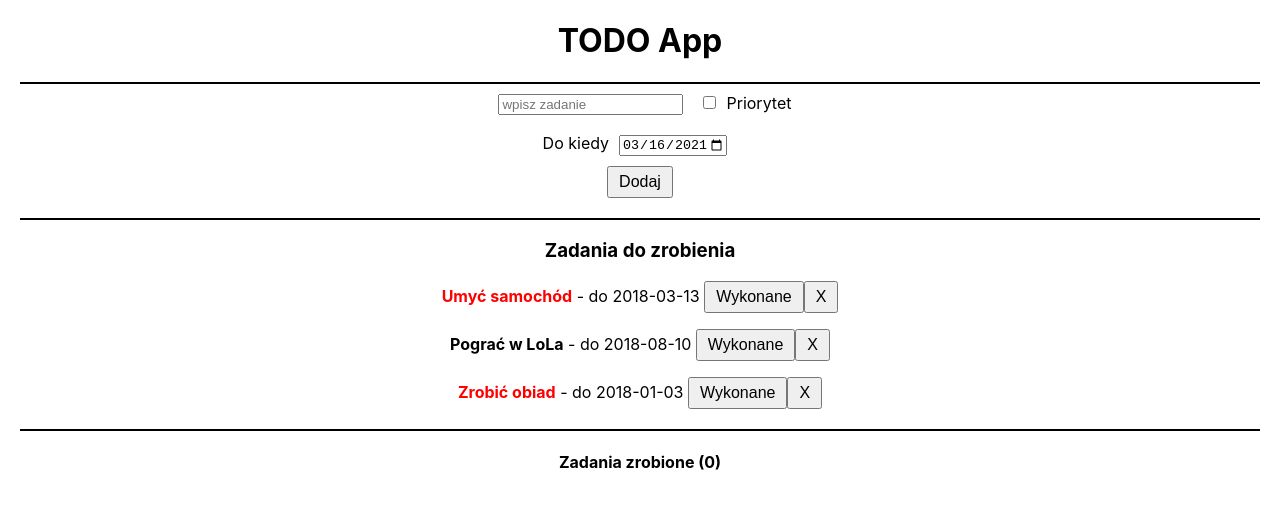
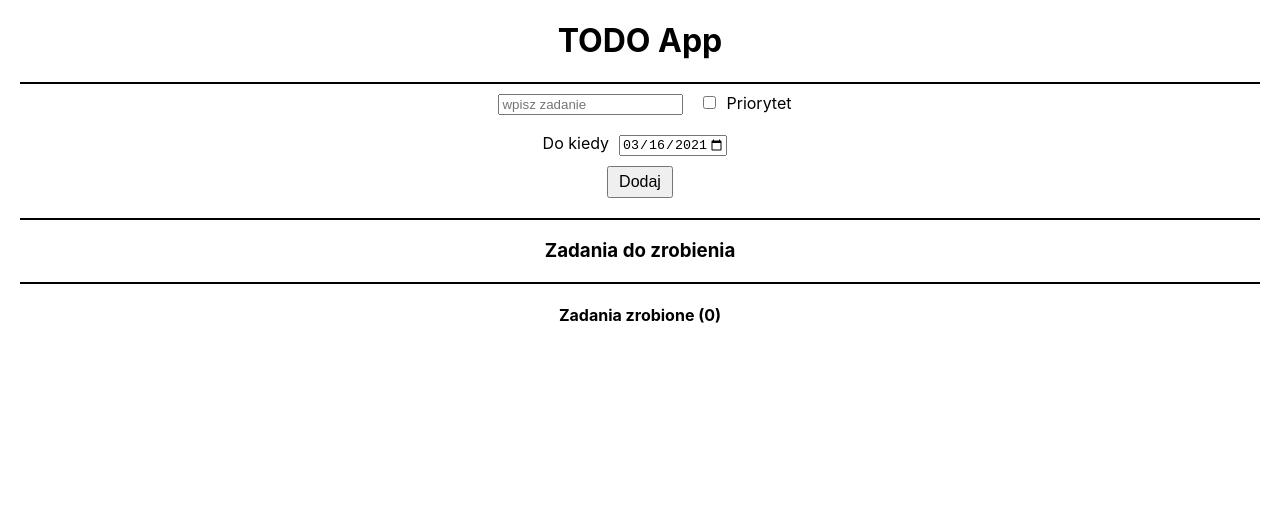
Before and after one commit to JacobOsowsky/ToDo, a React (Create React App) app: page / in a window 1280 px wide. Shown: the top 508 px of the page. Built offline with nearby package versions, Linux system fonts and the light colour scheme.

Commit message:
add sort functions for tasks

```diff
--- a/src/components/App.js
+++ b/src/components/App.js
@@ -5,32 +5,7 @@ import TaskList from './TaskList'
 
 class App extends Component {
   state = {
-    tasks: [
-      {
-        id: 0,
-        text: 'Umyć samochód',
-        date: '2018-03-13',
-        important: true,
-        active: true,
-        finishDate: null
-      },
-      {
-        id: 1,
-        text: 'Pograć w LoLa',
-        date: '2018-08-10',
-        important: false,
-        active: true,
-        finishDate: null
-      },
-      {
-        id: 2,
-        text: 'Zrobić obiad',
-        date: '2018-01-03',
-        important: true,
-        active: true,
-        finishDate: null
-      }
-    ]
+    tasks: []
    }
 
    addNewTask=(text,date,important)=>{
--- a/src/components/TaskList.js
+++ b/src/components/TaskList.js
@@ -3,7 +3,15 @@ import Task from './Task'
 
 const TaskList = (props) => {
 const active = props.tasks.filter(task=>task.active);
-const done = props.tasks.filter(task=>!task.active)
+const done = props.tasks.filter(task=>!task.active);
+
+active.sort((a,b) => {
+    if(a.text>b.text) return 1;
+    if(a.text<b.text) return -1;
+    return 0
+})
+done.sort((a,b) => a.finishDate - b.finishDate)
+
     const activeTasks = active.map(task=>
     <Task
     key={task.id}
```
